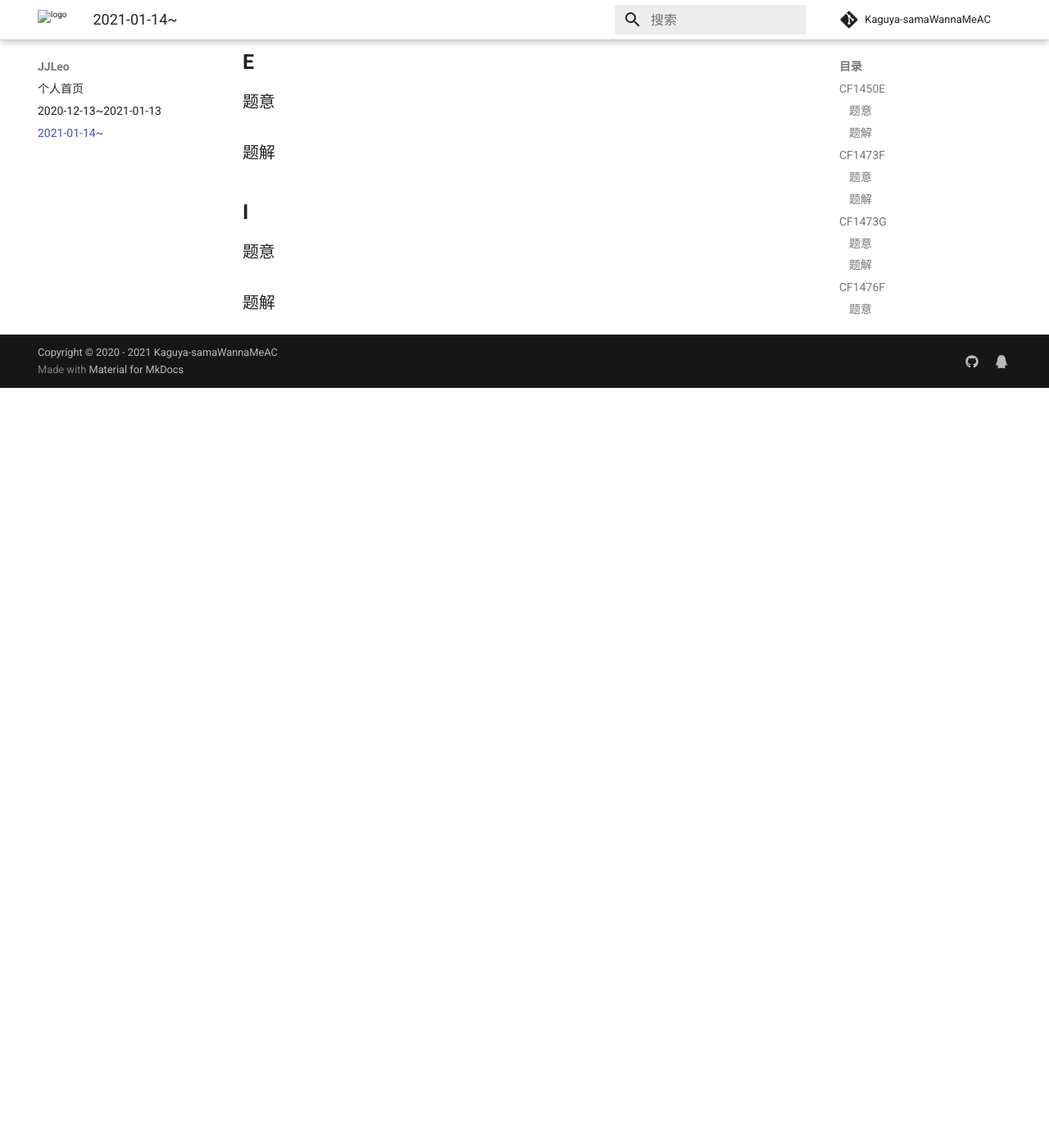
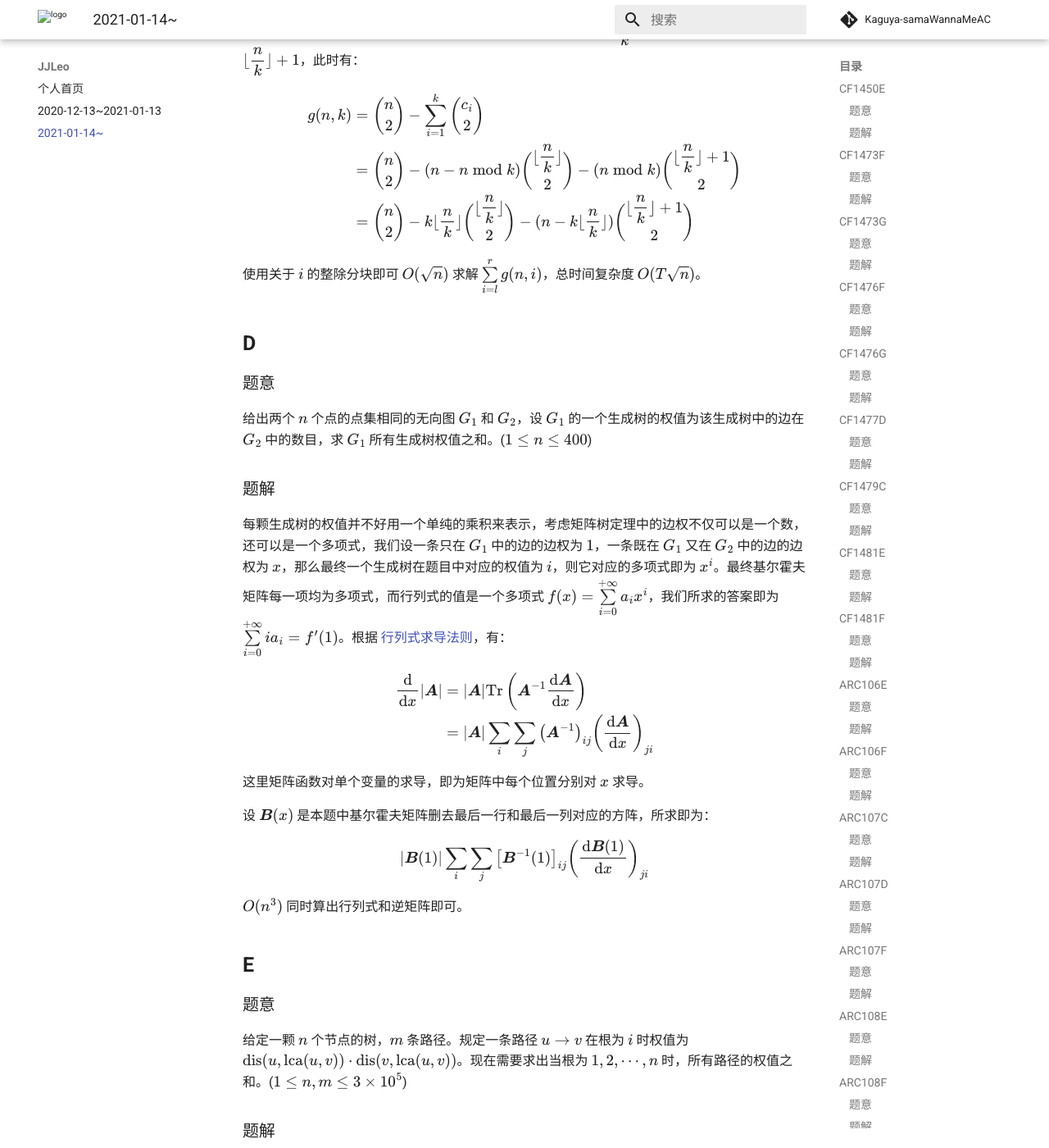
Before and after one commit to Kaguya-samaWannaMeAC/kaguya-samawannameac.github.io, an MkDocs documentation site: the page built from docs/JJLeo/2021-01-14~.md, in a window 1280 px wide and 1400 px high, scrolled down 13119 px. Shown: the whole window at 82% size. Built offline with MkDocs 1.6.1 and Material for MkDocs 9.7.7, drawn with Linux system fonts in a browser that asks for light colours; formulas are drawn with MathJax 3; comment, search, counter and statistics services are not loaded; before the commit the page ends 13592 px from its top, so only the background shows below that; some of the changed text lies outside the part shown.

Commit message:
Update 2021-01-14~.md

```diff
--- a/docs/JJLeo/2021-01-14~.md
+++ b/docs/JJLeo/2021-01-14~.md
@@ -348,30 +348,74 @@ $n$ 个随机变量，第 $i$ 个变量均匀分布于 $[l_i,r_i]$ 的每个整
 
 ### 题意
 
-
+设一张无向图是 $k$ 染色的当且仅当可以用不超过 $k$ 种颜色给每个点染色，使得任何由边相连的两点颜色不同。设 $g(n,k)$ 是 $n$ 个点无自环重边的 $k$ 染色无向图的边数最大值，求 $\left(\sum \limits_{i=l}^rg(n,i)\right) \bmod 998244353$。共有 $T$ 组数据。($1 \le T \le 10^3$，$1 \le l \le r \le 10^9$)
 
 ### 题解
+
+设第 $i$ 种颜色有 $c_i$ 个点，则最大边数为 $\dbinom{n}{2}-\sum \limits _{i=1} ^k \dbinom{c_i}{2}$，而 $\sum \limits _{i=1} ^kc_i=n$，因此想要最大化上述边数，应该让所有 $c_i$ 尽可能接近，即有 $n - n \bmod k$ 个 $c_i$ 为 $\lfloor \dfrac{n}{k} \rfloor$，剩下 $n \bmod k$ 个 $c_i$ 为 $\lfloor \dfrac{n}{k} \rfloor+1$，此时有：
+$$
+\begin{aligned}
+g(n,k) &= \binom{n}{2}-\sum  _{i=1} ^k \binom{c_i}{2} \newline
+&= \binom{n}{2}- (n - n \bmod k)\binom{\lfloor \dfrac{n}{k} \rfloor}{2}- (n \bmod k)\binom{\lfloor \dfrac{n}{k} \rfloor+1}{2} \newline
+&= \binom{n}{2}- k\lfloor \frac{n}{k} \rfloor\binom{\lfloor \dfrac{n}{k} \rfloor}{2}- (n-k\lfloor \frac{n}{k} \rfloor)\binom{\lfloor \dfrac{n}{k} \rfloor+1}{2}
+\end{aligned}
+$$
+使用关于 $i$ 的整除分块即可 $O(\sqrt n)$ 求解 $\sum \limits_{i=l}^rg(n,i)$，总时间复杂度 $O(T\sqrt n)$。
 
 ## **D**
 
 ### 题意
 
-
+给出两个 $n$ 个点的点集相同的无向图 $G_1$ 和 $G_2$，设 $G_1$ 的一个生成树的权值为该生成树中的边在 $G_2$ 中的数目，求 $G_1$ 所有生成树权值之和。($1 \le n \le 400$)
 
 ### 题解
+
+每颗生成树的权值并不好用一个单纯的乘积来表示，考虑矩阵树定理中的边权不仅可以是一个数，还可以是一个多项式，我们设一条只在 $G_1$ 中的边的边权为 $1$，一条既在 $G_1$ 又在 $G_2$ 中的边的边权为 $x$，那么最终一个生成树在题目中对应的权值为 $i$，则它对应的多项式即为 $x^i$。最终基尔霍夫矩阵每一项均为多项式，而行列式的值是一个多项式 $f(x)=\sum \limits _{i=0}^{+\infty} a_i x^i$，我们所求的答案即为 $\sum \limits _{i=0}^{+\infty} ia_i=f'(1)$。根据 [行列式求导法则](https://spaces.ac.cn/archives/2383)，有：
+
+$$
+\begin{aligned}
+\frac{\text d}{\text dx}|\boldsymbol{A}|&=|\boldsymbol{A}| \text{Tr}\left(\boldsymbol{A}^{-1}\frac{\text d \boldsymbol{A}}{\text d x}\right) \newline
+&=|\boldsymbol{A}| \sum_i \sum_j {\left(\boldsymbol{A}^{-1}\right)}_{ij}{\left(\frac{\text d \boldsymbol{A}}{\text d x}\right)}_{ji}
+\end{aligned}
+$$
+
+这里矩阵函数对单个变量的求导，即为矩阵中每个位置分别对 $x$ 求导。
+
+设 $\boldsymbol{B}(x)$ 是本题中基尔霍夫矩阵删去最后一行和最后一列对应的方阵，所求即为：
+
+$$
+|\boldsymbol{B}(1)| \sum_i \sum_j {\left[\boldsymbol{B}^{-1}(1)\right]}_{ij}{\left(\frac{\text d \boldsymbol{B}(1)}{\text d x}\right)}_{ji}
+$$
+
+$O(n^3)$ 同时算出行列式和逆矩阵即可。
 
 ## **E**
 
 ### 题意
 
-
+给定一颗 $n$ 个节点的树，$m$ 条路径。规定一条路径 $u \to v$ 在根为 $i$ 时权值为 $\operatorname{dis}(u,\operatorname{lca}(u,v)) \cdot \operatorname{dis}(v,\operatorname{lca}(u,v))$。现在需要求出当根为 $1,2,\cdots,n$ 时，所有路径的权值之和。($1 \le n, m \le 3 \times 10^5$)
 
 ### 题解
+
+首先以 $1$ 为根求出答案，设 $i$ 是 $f_i$ 的父亲，考虑 $f_i$ 相比 $i$ 答案的变化量，显然一条路径只有同时经过 $i$ 和 $f_i$ 才能使得该路径对这两个点为根时的权值贡献发生变化。设一条路径 $u \to v$，则对于 $u$ 到 $\operatorname{lca}(u,v)$ 上除了 $\operatorname{lca}(u,v)$ 这点外其它点相比其父亲的改变量为（另一侧同理）：
+
+$$
+\begin{aligned}
+&(\operatorname{dis}(u,\operatorname{lca}(u,v))-d-1)(\operatorname{dis}(v,\operatorname{lca}(u,v))+d+1)-(\operatorname{dis}(u,\operatorname{lca}(u,v))-d)(\operatorname{dis}(v,\operatorname{lca}(u,v))+d) \newline
+=& \operatorname{dis}(u,\operatorname{lca}(u,v))-\operatorname{dis}(v,\operatorname{lca}(u,v))-2d-1
+\end{aligned}
+$$
+
+其中 $d=\operatorname{dis}(f_i,\operatorname{lca}(u,v))$，注意到 $d$ 随着深度增加是一个等差数列，因此可以进行树上二次差分，最后再进行一次 dfs 由 $1$ 号节点为根的答案得到其它节点为根的答案，时间复杂度为 $O(n \log n)$。
 
 ## **I**
 
 ### 题意
 
-
+维护一个数据结构，$n$ 个数，$m$ 次询问，支持区间取最小值，以及区间查询第 $k$ 小。($1 \le n,m \le 8 \times 10^4$)
 
 ### 题解
+
+好写的解：分块，每个块维护一个最小值标记，块内序列，以及块内序列排好序的结果。修改时边界处暴力拆开修改并排序，整块直接打标记。查询时二分答案转为询问 $\le x$ 的数有多少个，边界处暴力查询，整块则利用排好序的序列进行二分，注意每个数都要和标记取个 $\min$，显然这样的序列也是有序的，同样可以支持二分。时间复杂度为 $O(m\sqrt n \log^2n)$。
+
+正解：考虑没有修改操作，可以线段树套线段树，其中第二层要动态开点，这样单次查询即为在 $O(\log n)$ 棵线段树上二分，复杂度为 $O(\log ^2 n)$。考虑如何进行修改操作，考虑每次修改到达一个**完全覆盖**的区间后直接暴力修改，将 $\ge x$ 的节点都并到 $x$ 处，并打上标记，然后把它的所有祖先相应的节点也进行等量的修改，设我们在所有**完全覆盖**的区间处一共将 $t$ 个节点并到了 $x$ 处，则复杂度为 $O(t \log ^2 n)$，因为由 $O(\log n)$ 个祖先需要进行等量的修改。我们每次操作将所有**完全覆盖**的区间处对应线段树的节点减少了 $t$ 个，而所有线段树的总结点数一开始只有 $O(n \log n)$ 个，因此 $\sum t$ 是 $O(n \log n)$ 级别的，总时间复杂度为 $O(n \log ^3 n+m \log^2n)$。
```
